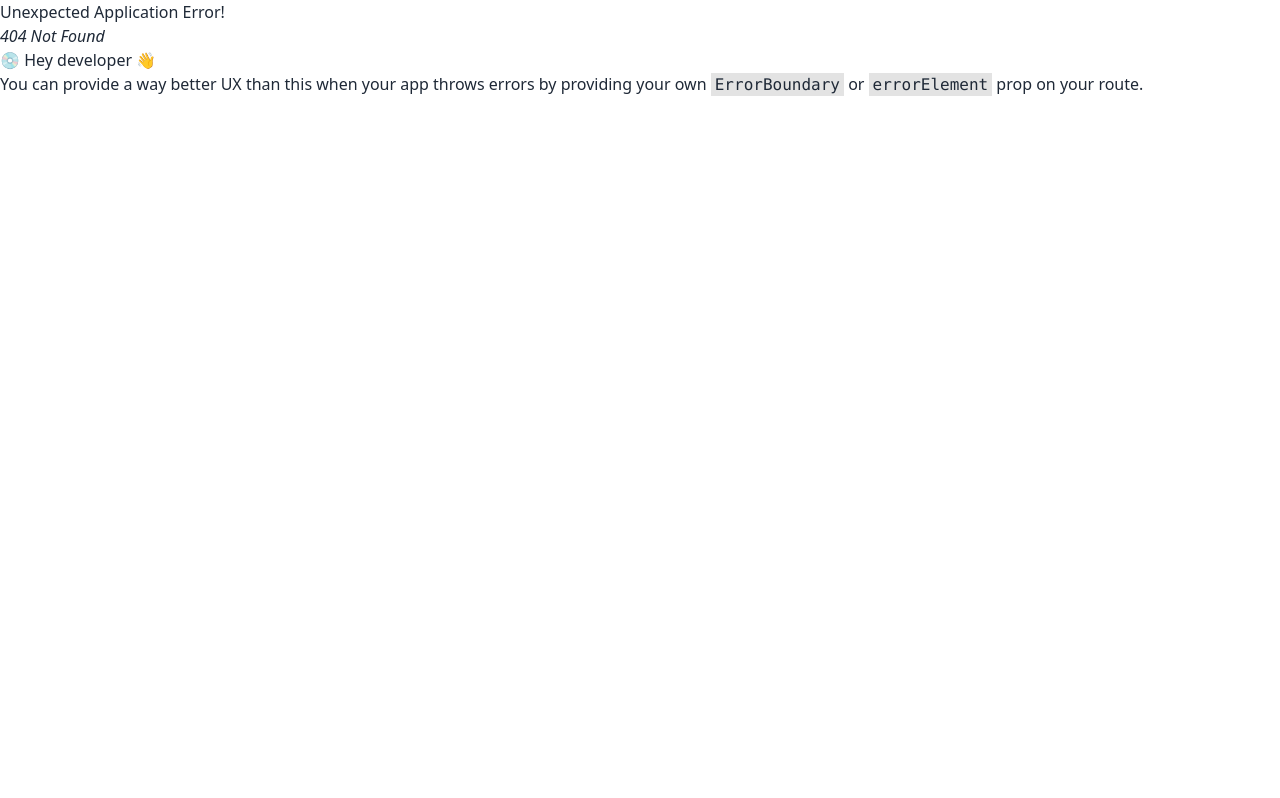
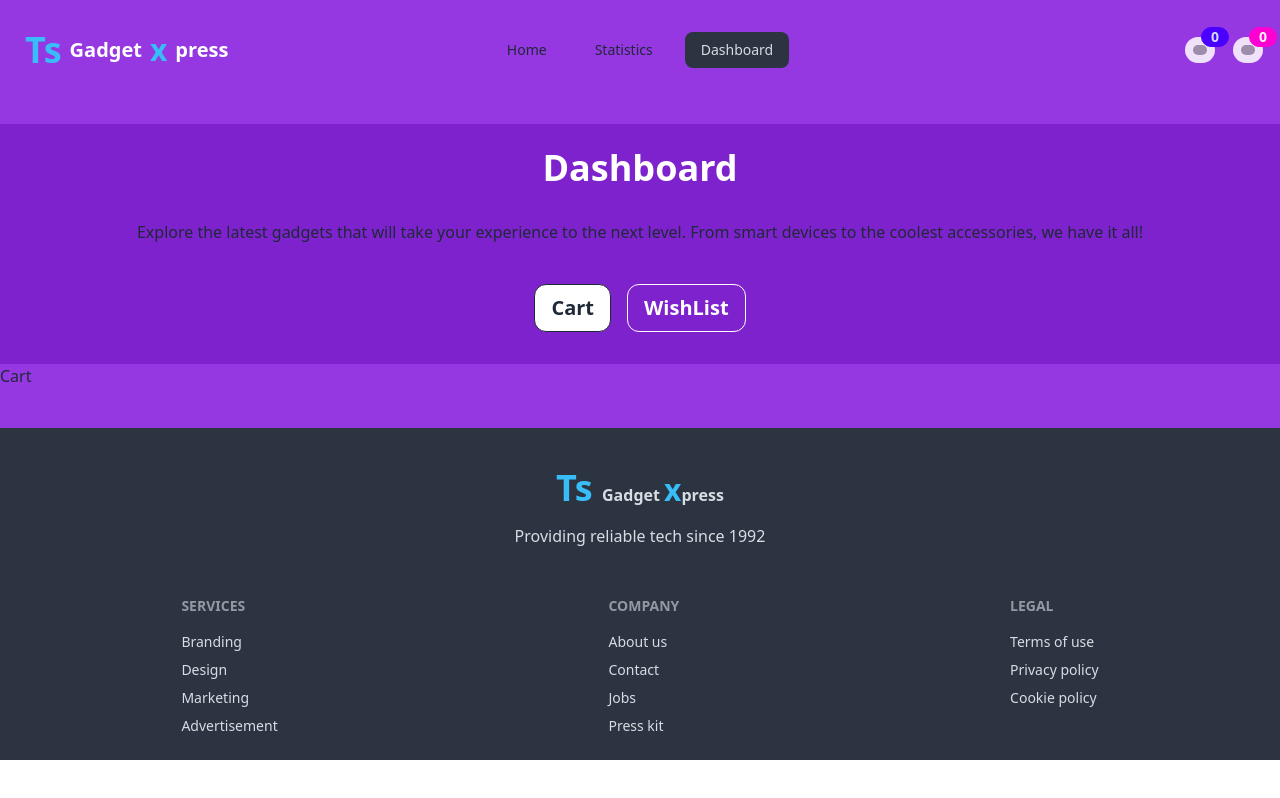
Before and after one commit to shahab-24/Tahmid-s-Gadget-Express, a React (Vite) app: page /dashboard in a window 1280 px wide. Before the commit this address had no page. Built offline with nearby package versions, Linux system fonts and the light colour scheme; grey boxes are pictures that could not be loaded.

Commit message:
add to cart and add to wishlist function implemented

```diff
--- /dev/null
+++ b/src/CartProvider.jsx
@@ -0,0 +1,18 @@
+import { createContext, useState } from "react";
+
+export const CartContext = createContext()
+
+const CartProvider = ({children}) => {
+
+        const [cart, setCart] = useState([]);
+        const [wishlist, setWishlist] = useState([])
+        return (
+                <CartContext.Provider value={{cart, setCart, wishlist, setWishlist}}>
+
+                        {children}
+
+                </CartContext.Provider>
+        );
+};
+
+export default CartProvider;
--- a/src/Pages/ProductDetails.jsx
+++ b/src/Pages/ProductDetails.jsx
@@ -1,26 +1,44 @@
-import { useEffect, useState } from "react";
-import { Link, useLoaderData, useParams } from "react-router-dom";
+import { useContext, useEffect, useState } from "react";
+import {  useLoaderData, useParams } from "react-router-dom";
 import ReactStars from "react-rating-stars-component";
+import { CartContext } from "../CartProvider";
 
 const ProductDetails = () => {
   const data = useLoaderData();
   // console.log(data.product_title)
   const { id } = useParams();
   const [product, setProduct] = useState({ });
+  const {cart, setCart, wishlist, setWishlist} = useContext(CartContext)
 
   useEffect(() => {
     const p = data.find((item) => item.product_id=== id);
     setProduct(p);
   }, [data, id]);
 
-  console.log(data);
-  console.log(product);
-  console.log(id);
 
   const ratingChanged = (newRating) => {
     console.log(newRating);
   };
 
+  const handleAddToCart = (product) => {
+    if(!cart.some(item => item.product_id === product.product_id)){
+      setCart([...cart, product])
+    }
+    else{
+      alert("already exists")
+
+    }
+
+  }
+
+  const handleAddToWishlist = (product) => {
+    if(!wishlist.some(item => item.product_id === product.product_id)){
+      setWishlist([...wishlist, product])
+    }
+    else{
+      alert("already added to wishlist")
+    }
+  }
 
 
   const {product_image, product_title, price, category, rating, specification, other} = product;
@@ -56,8 +74,7 @@ const ProductDetails = () => {
                 {Array.isArray(specification) && specification.map((item, idx) => (
       <li key={idx}>{item}</li>
     ))}
-                {/* {
-              specification.map((item, idx)=>(<li key={idx}>{item}</li>))} */}
+
 
                 </ul>
 
@@ -78,8 +95,12 @@ const ProductDetails = () => {
             </div>
 
             <div className="card-actions justify-start flex items-center">
-            <Link to={`/ProductDetails/${product.product_id}`}><button className="btn bg-purple-600 rounded-full text-white font-semibold text-xl px-4">Add to Cart <img src="https://img.icons8.com/?size=24&id=85080&format=png" alt="" /></button></Link>
-            <button className="btn bg-white opacity-55 rounded-full"><img src="https://img.icons8.com/?size=24&id=85038&format=png" alt="" /></button>
+            <button onClick={()=> handleAddToCart(product)} className="btn bg-purple-600 rounded-full text-white font-semibold text-xl px-4">
+              Add to Cart
+               <img src="https://img.icons8.com/?size=24&id=85080&format=png" alt="" />
+            </button>
+
+            <button onClick={()=> handleAddToWishlist(product)} className="btn bg-white opacity-55 rounded-full"><img src="https://img.icons8.com/?size=24&id=85038&format=png" alt="" /></button>
           </div>
           </div>
         </div>
--- a/src/Routes/Router.jsx
+++ b/src/Routes/Router.jsx
@@ -4,6 +4,7 @@ import Home from "../components/Home";
 import AllCategoriesCard from "../components/AllCategoriesCard";
 import ProductDetails from "../Pages/ProductDetails";
 import ErrorPage from "../components/ErrorPage";
+import Dashboard from "../components/Dashboard";
 
 const router = createBrowserRouter([
   {
@@ -30,9 +31,13 @@ const router = createBrowserRouter([
       },
       {
         path: '/',
-        element: <ErrorPage></ErrorPage>
+        errorElement: <ErrorPage></ErrorPage>
 
       },
+      {
+        path: "/dashboard",
+      element: <Dashboard></Dashboard>
+      }
 
     ],
 
--- /dev/null
+++ b/src/components/Dashboard.jsx
@@ -0,0 +1,28 @@
+import React from 'react';
+
+const Dashboard = () => {
+        return (
+                <div>
+                        <div className='flex flex-col justify-center items-center h-60 bg-purple-700'>
+
+                        <div>
+                        <h3 className='text-4xl text-white font-bold my-8 text-center'>Dashboard</h3>
+                        <p>Explore the latest gadgets that will take your experience to the next level. From smart devices to the coolest accessories, we have it all!</p>
+                        </div>
+                        <div className='flex gap-4 my-10'>
+                                <button className='btn btn-outline focus:bg-white  bg-white  focus:text-purple-700 font-semibold text-xl rounded-xl'>Cart</button>
+                                <button className='btn btn-outline focus:bg-white  text-white  focus:text-purple-700 font-semibold text-xl rounded-xl'>WishList</button>
+                        </div>
+
+                        </div>
+
+
+                        <div>
+                                <h3>Cart</h3>
+                        </div>
+
+                </div>
+        );
+};
+
+export default Dashboard;
--- a/src/components/MainLayout.jsx
+++ b/src/components/MainLayout.jsx
@@ -15,7 +15,7 @@ const MainLayout = () => {
                         <Outlet></Outlet>
                         </div>
                         <div className='mt-10'>
-
+                        <Footer></Footer>
                         </div>
 
 
--- a/src/components/Navbar.jsx
+++ b/src/components/Navbar.jsx
@@ -1,6 +1,9 @@
+import { useContext } from "react";
 import { NavLink } from "react-router-dom";
+import { CartContext } from "../CartProvider";
 
 const Navbar = () => {
+  const {cart, wishlist} = useContext(CartContext)
   return (
     <div className="">
      <div className="navbar pt-6">
@@ -23,9 +26,9 @@ const Navbar = () => {
       <ul
         tabIndex={0}
         className="menu menu-sm dropdown-content bg-base-100 rounded-box z-[1] mt-3 w-52 p-2 shadow ">
-        <li><NavLink>Home</NavLink></li>
-        <li><NavLink>Statistics</NavLink></li>
-        <li><NavLink>Dashboard</NavLink></li>
+          <li><NavLink to="/">Home</NavLink></li>
+        <li><NavLink to="/statistics">Statistics</NavLink></li>
+        <li><NavLink to="/dashboard">Dashboard</NavLink></li>
 
 
       </ul>
@@ -35,19 +38,25 @@ const Navbar = () => {
   </div>
   <div className="navbar-center hidden lg:flex ">
     <ul className="menu menu-horizontal px-1 flex gap-4">
-    <li><NavLink>Home</NavLink></li>
-        <li><NavLink>Statistics</NavLink></li>
-        <li><NavLink>Dashboard</NavLink></li>
+    <li><NavLink to="/">Home</NavLink></li>
+        <li><NavLink to="/statistics">Statistics</NavLink></li>
+        <li><NavLink to="/dashboard">Dashboard</NavLink></li>
     </ul>
   </div>
   <div className="navbar-end">
     <button className="btn btn-ghost btn-circle">
-     <img  className="w-[30px] bg-white opacity-85 rounded-full p-2" src="https://img.icons8.com/?size=24&id=85080&format=png" alt="" />
+  <div className="indicator">
+
+  <img  className="w-[30px] bg-white opacity-85 rounded-full p-2" src="https://img.icons8.com/?size=24&id=85080&format=png" alt="" />
+
+  <span className="badge badge-md badge-primary indicator-item">{cart.length}</span>
+  </div>
+
     </button>
     <button className="btn btn-ghost btn-circle">
       <div className="indicator">
         <img className="w-[30px] bg-white rounded-full p-2  opacity-85" src="https://img.icons8.com/?size=50&id=581&format=png" alt="" />
-        <span className="badge badge-xs badge-primary indicator-item"></span>
+        <span className="badge badge-md badge-secondary indicator-item">{wishlist.length}</span>
       </div>
     </button>
   </div>
```
Also changed, not shown: src/main.jsx (+12 -12 lines).
